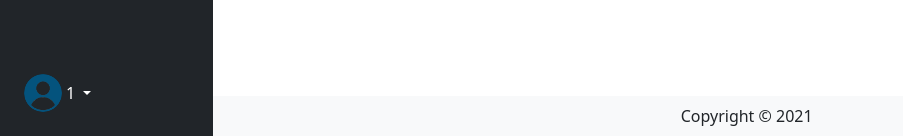
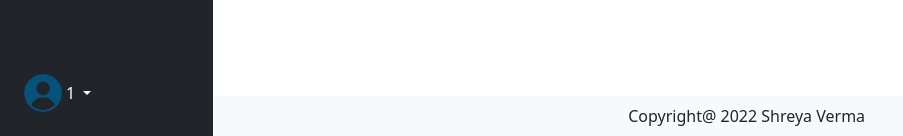
Before and after one commit to shreya8384/E-learning-platform, a PHP site: page /faculty_dashboard.php in a window 1280 px wide. Shown: the part 664-800 px from the top of the page, without its empty margins (0-903 px from the left). Run offline with PHP 8.4, Linux system fonts and the light colour scheme; the visitor is signed in with stand-in values (Sample User, id 1); data comes from the database, SQL or seed files in the repository.

Commit message:
Update faculty_dashboard.php

```diff
--- a/LMS-main/faculty_dashboard.php
+++ b/LMS-main/faculty_dashboard.php
@@ -131,7 +131,7 @@ include ('connection.php');
             </main>
             <footer class="row bg-light py-2 mt-auto">
                 <div class="copyright text-center my-auto">
-                  <span>Copyright © 2021</span>
+                  <span>Copyright@ 2022 Shreya Verma </span>
                 </div>
             </footer>
         </div>
```
